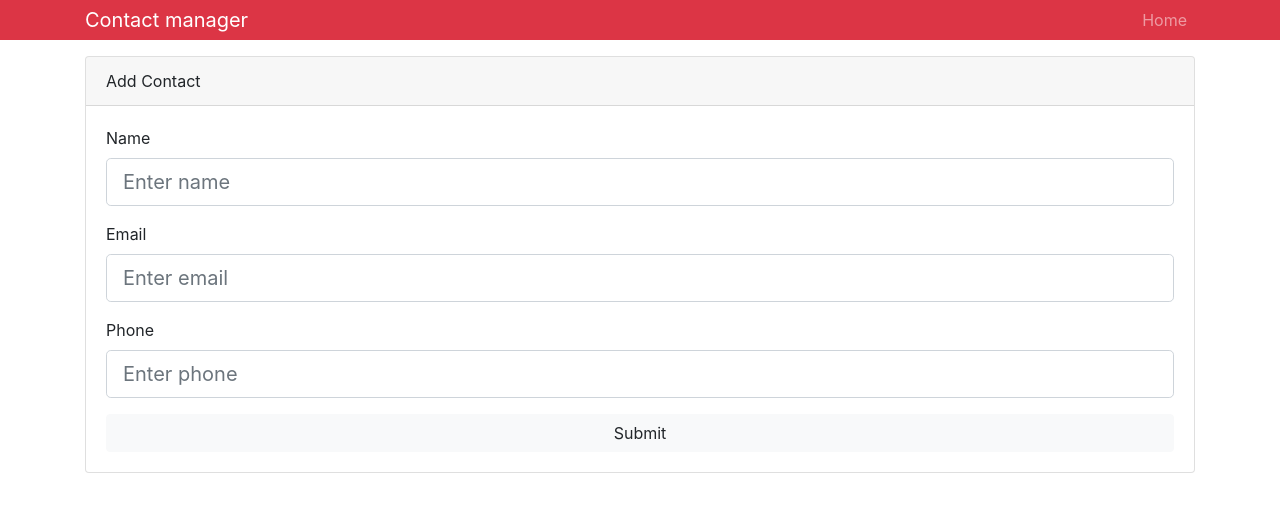
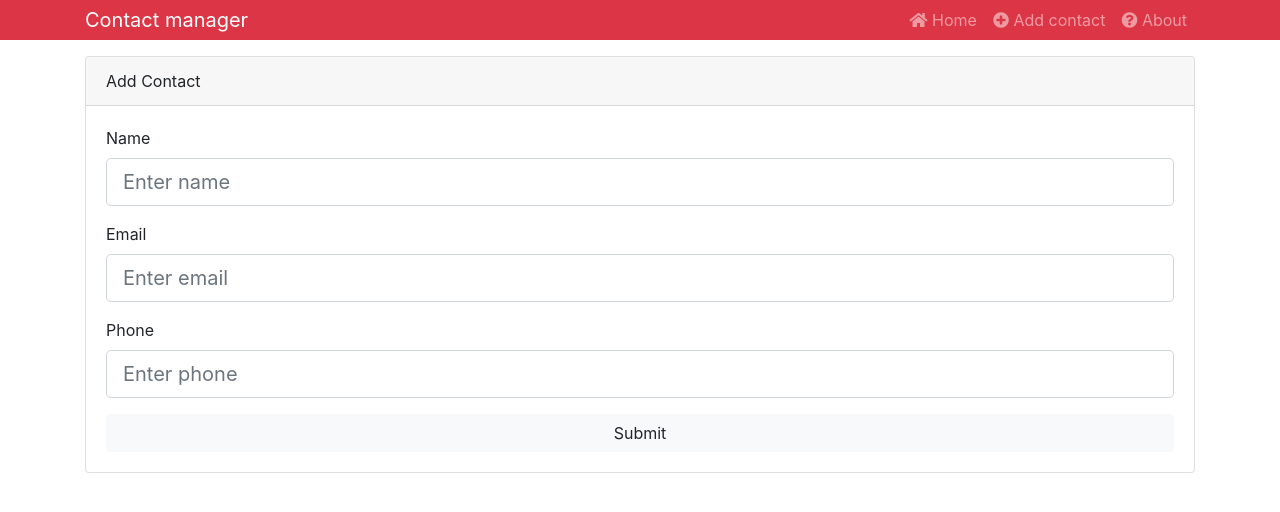
Before and after one commit to mikuhann/contact-manager, a React (Create React App) app: page /contact/add in a window 1280 px wide. Shown: the top 512 px of the page. Built offline with nearby package versions, Linux system fonts and the light colour scheme.

Commit message:
add redirecting after submit contact

```diff
--- a/src/components/contacts/AddContact.js
+++ b/src/components/contacts/AddContact.js
@@ -50,6 +50,7 @@
       phone: '',
       errors: {}
     });
+    this.props.history.push('/')
   };
   render() {
     const {name, email, phone, errors} = this.state;
--- a/src/components/layout/Header.js
+++ b/src/components/layout/Header.js
@@ -1,5 +1,6 @@
 import React from 'react';
 import PropTypes from 'prop-types';
+import {Link} from "react-router-dom";
 
 const Header = ({title}) => {
   return (
@@ -9,7 +10,19 @@
         <div>
           <ul className='navbar-nav mr-auto'>
             <li className="nav-item">
-              <a href="/" className='nav-link'>Home</a>
+              <Link to="/" className='nav-link'>
+                <i className="fas fa-home"/> {' '}Home
+              </Link>
+            </li>
+            <li className="nav-item">
+              <Link to="/contact/add" className="nav-link">
+                <i className="fas fa-plus-circle"/> {' '}Add contact
+              </Link>
+            </li>
+            <li>
+              <Link to="/about" className="nav-link">
+                <i className="fas fa-question-circle"/>{' '}About
+              </Link>
             </li>
           </ul>
         </div>
```
